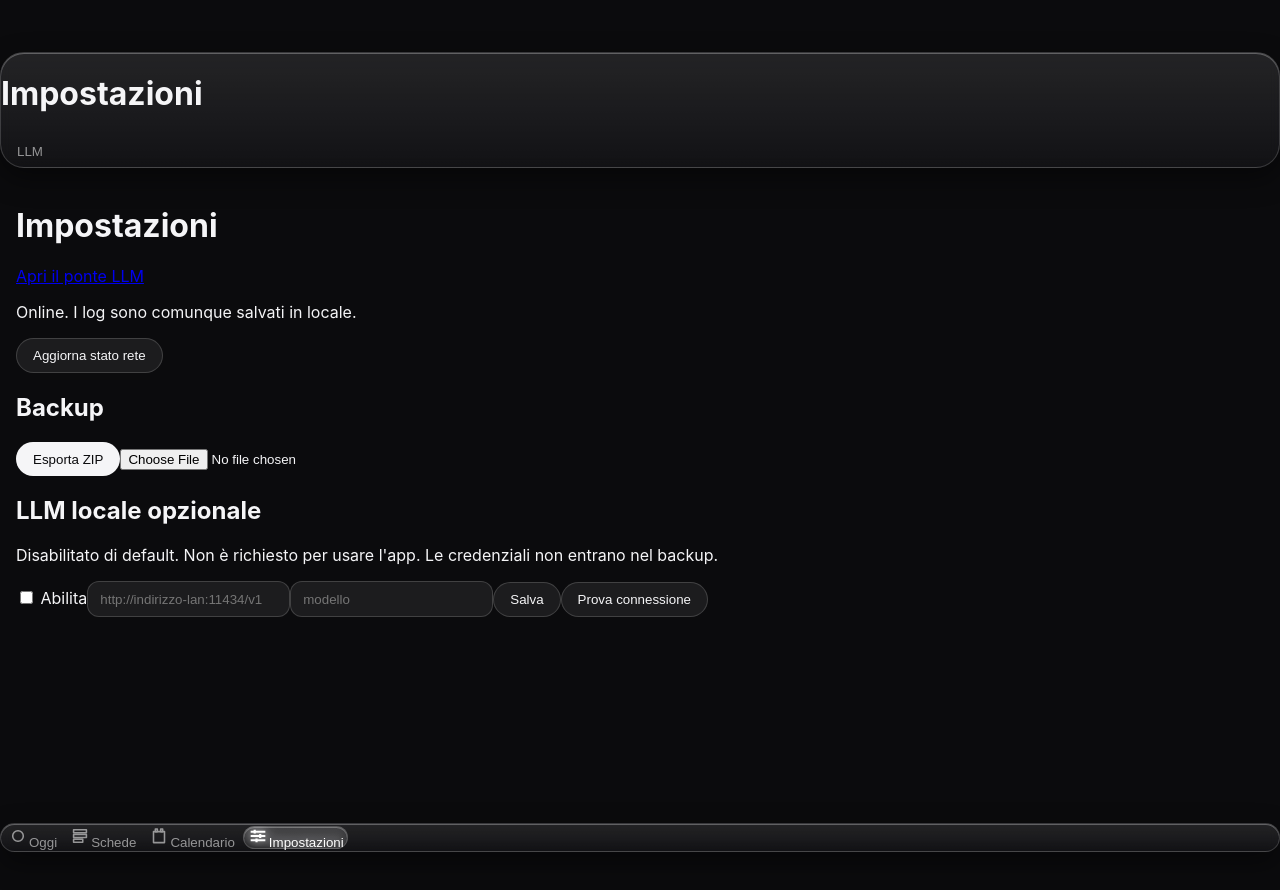
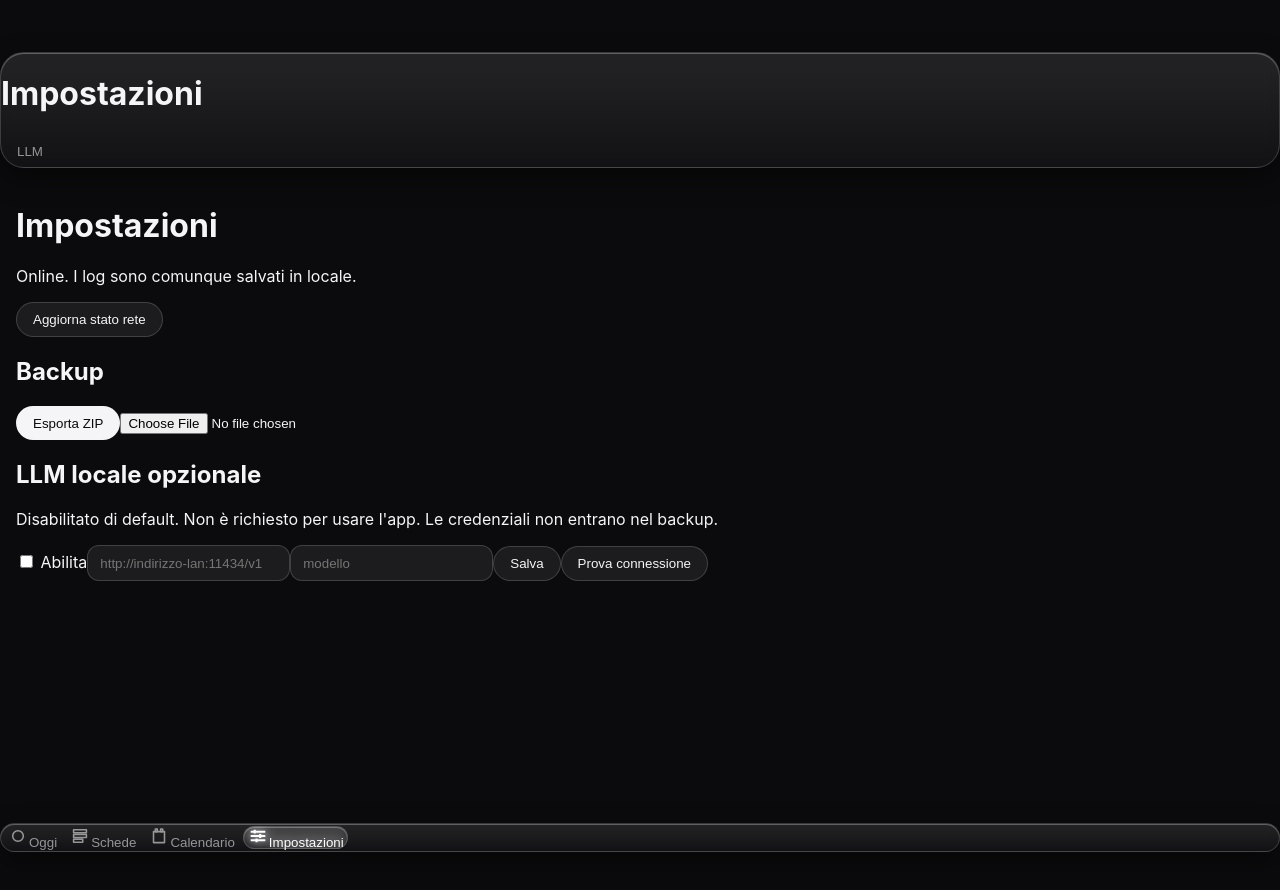
Before and after one commit to paolobitta111/LazyAndCheapPT, a React (Vite) app: page /#/impostazioni in a window 1280 px wide. Shown: the top 890 px of the page. Built offline with nearby package versions, Linux system fonts and the light colour scheme.

Commit message:
test: align LLM link tests with merged chrome

```diff
--- a/src/pages/Settings.tsx
+++ b/src/pages/Settings.tsx
@@ -36,7 +36,6 @@ export default function Settings() {
   return (
     <div>
       <h1>Impostazioni</h1>
-      <p><a href="#/llm">Apri il ponte LLM</a></p>
       <p>
         {offline ? 'Offline: i dati già salvati restano consultabili.' : 'Online. I log sono comunque salvati in locale.'}
       </p>
```
Also changed, not shown: 1 other file (tests, documents, lock files or other folders).
